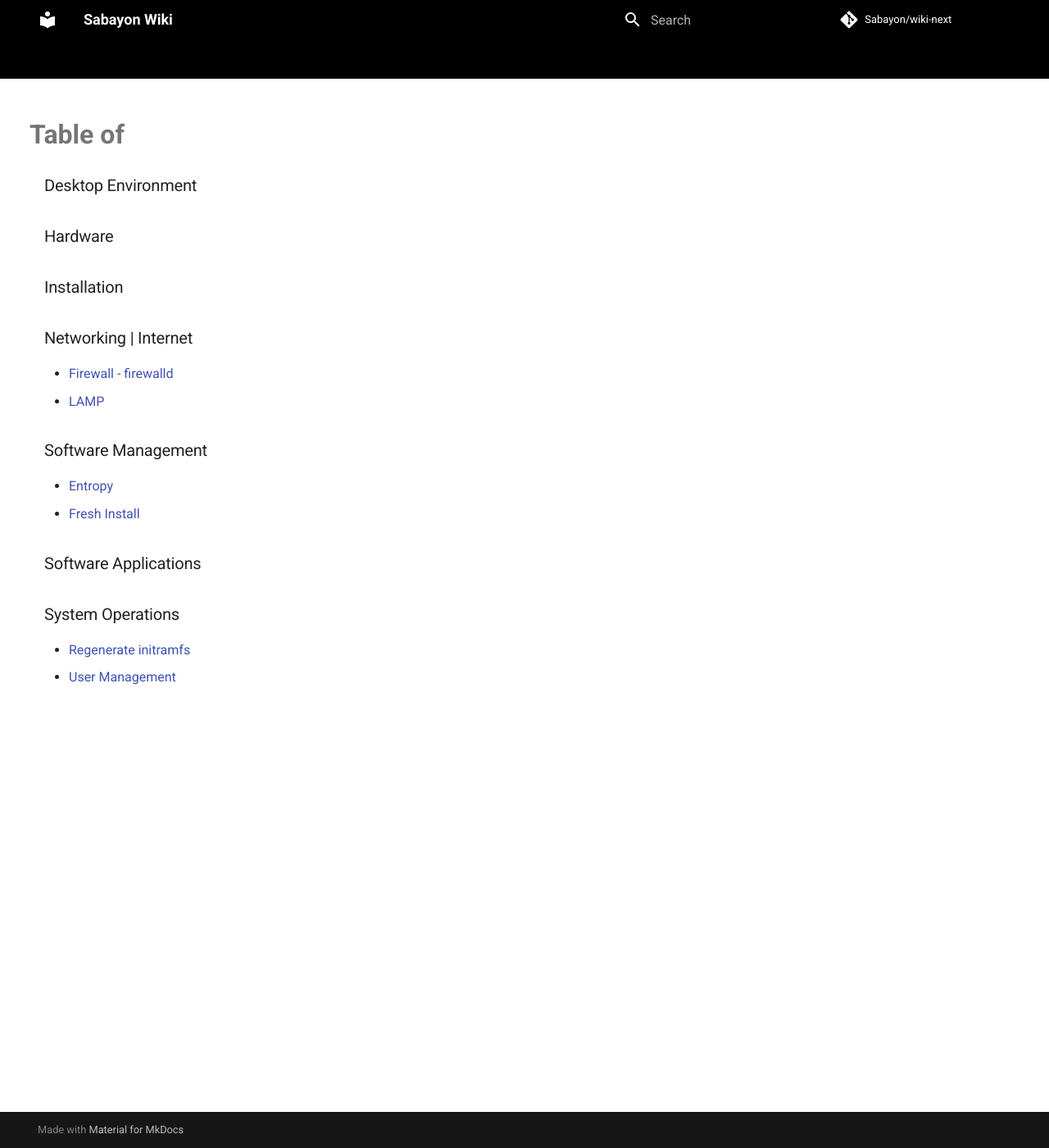
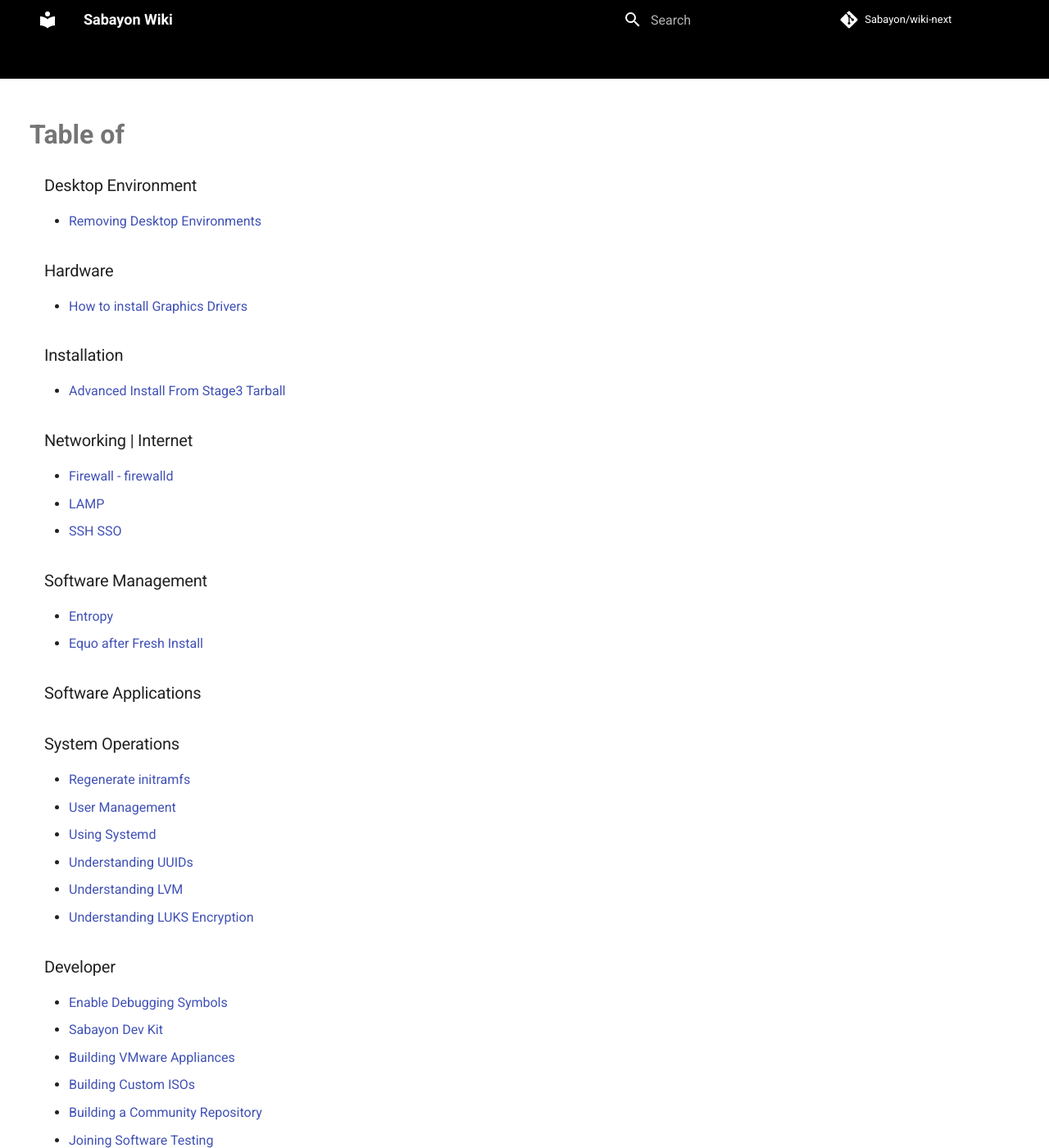
Before and after one commit to Sabayon/wiki-next, an MkDocs documentation site: the page built from docs/articles/howto.md, in a window 1280 px wide and 1400 px high. Shown: the whole window at 82% size. Built offline with MkDocs 1.6.1 and Material for MkDocs 9.7.7, drawn with Linux system fonts in a browser that asks for light colours; comment, search, counter and statistics services are not loaded.

Commit message:
Update howto.md
Added all ported documentation.

```diff
--- a/docs/articles/howto.md
+++ b/docs/articles/howto.md
@@ -1,22 +1,37 @@
 
 
 ### Desktop Environment
+* [Removing Desktop Environments](Removing_DEs.md)
 
 ### Hardware
+* [How to install Graphics Drivers](graphics_drivers.md)
 
 ### Installation
+* [Advanced Install From Stage3 Tarball](stage3.md)
 
 ### Networking | Internet
 * [Firewall - firewalld](firewall.md)
 * [LAMP](lamp.md)
-
+* [SSH SSO](SSH_Single_Signon.md)
 
 ### Software Management
 * [Entropy](entropy.md)
-* [Fresh Install](freshinstall.md)
+* [Equo after Fresh Install](freshinstall.md)
 
 ### Software Applications
 
 ### System Operations
 * [Regenerate initramfs](initramfs.md)
 * [User Management](user.md)
+* [Using Systemd](systemd.md)
+* [Understanding UUIDs](UUIDs.md)
+* [Understanding LVM](LVM.md)
+* [Understanding LUKS Encryption](LUKS.md)
+
+### Developer
+* [Enable Debugging Symbols](DEV_DebuggingSymbols.md)
+* [Sabayon Dev Kit](DEV_Devkit.md)
+* [Building VMware Appliances](DEV_ImagePacker.md)
+* [Building Custom ISOs](DEV_Molecule.md)
+* [Building a Community Repository](DEV_SCR.md)
+* [Joining Software Testing](DEV_SoftwareTesting.md)
```
